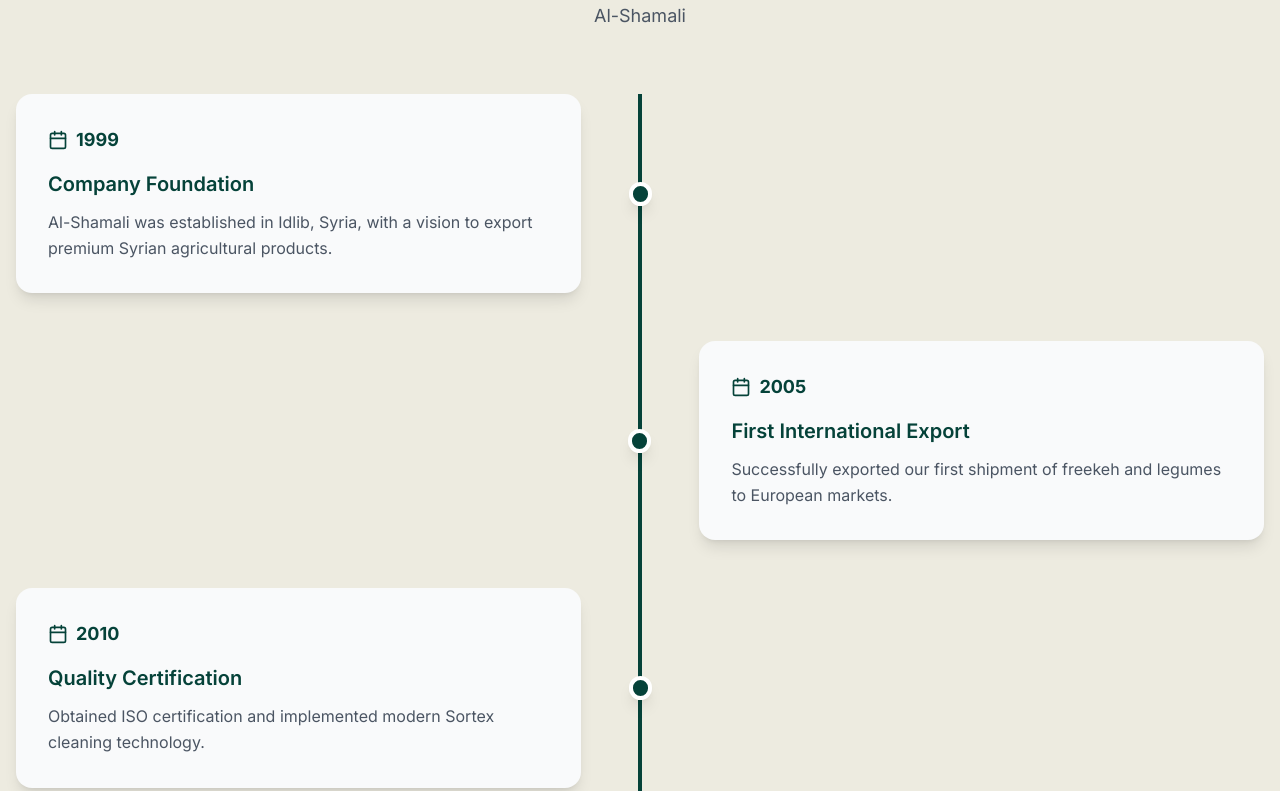
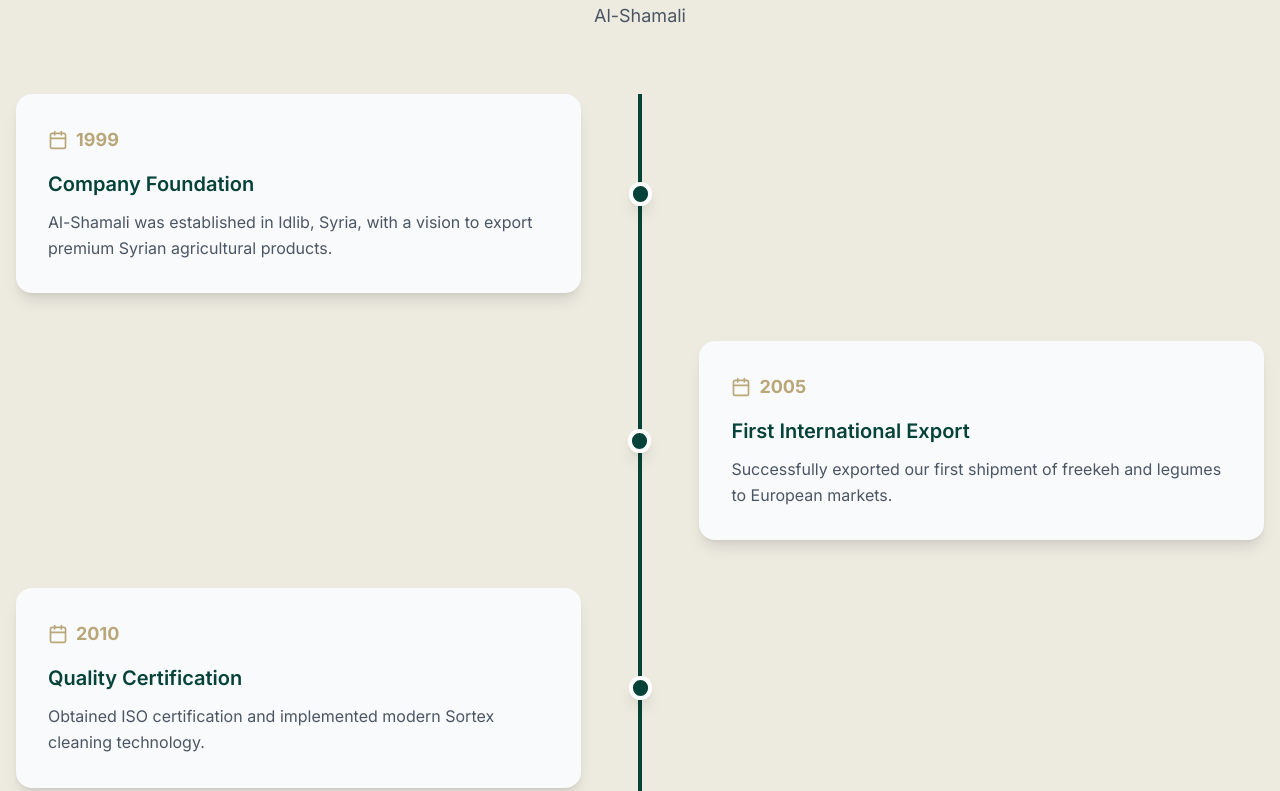
Before and after one commit to RamaTay/alshmaly, a React (Vite) app: page /about in a window 1280 px wide. Shown: the part 1489-2280 px from the top of the page. Built offline with nearby package versions, Linux system fonts and the light colour scheme; no server answers.

Commit message:
Updated AboutPage.tsx

```diff
--- a/src/pages/AboutPage.tsx
+++ b/src/pages/AboutPage.tsx
@@ -149,8 +149,8 @@ const AboutPage = () => {
                   <div className={`lg:w-1/2 ${index % 2 === 0 ? 'lg:pr-12' : 'lg:pl-12'}`}>
                     <div className="bg-gray-50 rounded-2xl p-8 shadow-lg hover:shadow-xl transition-all duration-300">
                       <div className="flex items-center mb-4">
-                        <Calendar size={20} className="text-[#054239] mr-2" />
-                        <span className="text-[#054239] font-bold text-lg">{item.year}</span>
+                        <Calendar size={20} className="text-[#b9a779] mr-2" />
+                        <span className="text-[#b9a779] font-bold text-lg">{item.year}</span>
                       </div>
                       <h3 className="text-xl font-semibold text-[#054239] mb-3">{item.title}</h3>
                       <p className="text-gray-600">{item.description}</p>
```
